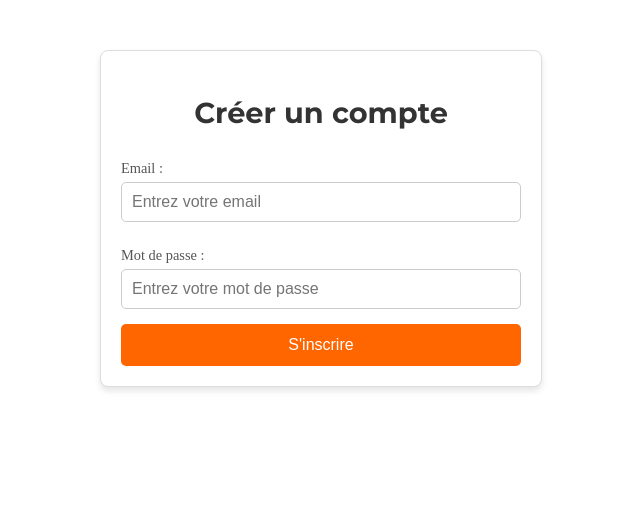
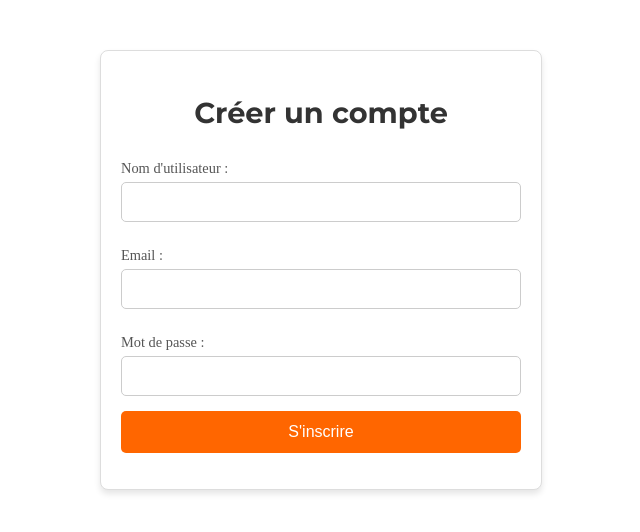
Before and after one commit to valentinefleith/blindtest-ultimate, an Angular app in the folder frontend/: page /register in a window 1280 px wide. Shown: the top 532 px of the page, without its empty margins (319-959 px from the left). Built offline with nearby package versions, Linux system fonts and the light colour scheme.

Commit message:
add registration and connection from the website

```diff
--- a/frontend/src/app/pages/login/login.component.html
+++ b/frontend/src/app/pages/login/login.component.html
@@ -1,17 +1,13 @@
 <div class="container">
   <h2>Connexion</h2>
-  <form>
-    <label for="email">Email :</label>
-    <input type="email" id="email" placeholder="Entrez votre email" required />
+  <form (submit)="login(); $event.preventDefault();">
+    <label for="username">Nom d'utilisateur :</label>
+    <input type="username" id="username" name="username" [(ngModel)]="username" required>
 
     <label for="password">Mot de passe :</label>
-    <input
-      type="password"
-      id="password"
-      placeholder="Entrez votre mot de passe"
-      required
-    />
+    <input type="password" id="password" name="password" [(ngModel)]="password" required>
 
     <button type="submit">Se connecter</button>
   </form>
+  <p>{{ message }}</p>
 </div>
--- a/frontend/src/app/pages/login/login.component.ts
+++ b/frontend/src/app/pages/login/login.component.ts
@@ -1,11 +1,31 @@
 import { Component } from '@angular/core';
+import { FormsModule } from '@angular/forms';
+import { UserService } from '../../services/user.service';
 
 @Component({
   selector: 'app-login',
-  imports: [],
+  standalone: true,
   templateUrl: './login.component.html',
-  styleUrl: './login.component.scss'
+  styleUrls: ['./login.component.scss'],
+  imports: [FormsModule], // 👈 Ajout de FormsModule ici
 })
 export class LoginComponent {
+  username = '';
+  password = '';
+  message = '';
 
+  constructor(private userService: UserService) {}
+
+  login() {
+    this.userService.login(this.username, this.password).subscribe(
+      response => {
+        localStorage.setItem('token', response.access_token);
+        this.message = 'Connexion réussie !';
+      },
+      error => {
+        this.message = 'Email ou mot de passe incorrect.';
+        console.error(error);
+      }
+    );
+  }
 }
--- a/frontend/src/app/pages/register/register.component.html
+++ b/frontend/src/app/pages/register/register.component.html
@@ -1,17 +1,16 @@
 <div class="container">
   <h2>Créer un compte</h2>
-  <form>
+  <form (submit)="register(); $event.preventDefault();">
+    <label for="username">Nom d'utilisateur :</label>
+    <input type="text" id="username" name="username" [(ngModel)]="username" required>
+
     <label for="email">Email :</label>
-    <input type="email" id="email" placeholder="Entrez votre email" required />
+    <input type="email" id="email" name="email" [(ngModel)]="email" required>
 
     <label for="password">Mot de passe :</label>
-    <input
-      type="password"
-      id="password"
-      placeholder="Entrez votre mot de passe"
-      required
-    />
+    <input type="password" id="password" name="password" [(ngModel)]="password" required>
 
     <button type="submit">S'inscrire</button>
   </form>
+  <p>{{ message }}</p>
 </div>
--- a/frontend/src/app/pages/register/register.component.ts
+++ b/frontend/src/app/pages/register/register.component.ts
@@ -1,11 +1,31 @@
 import { Component } from '@angular/core';
+import { FormsModule } from '@angular/forms';
+import { UserService } from '../../services/user.service';
 
 @Component({
   selector: 'app-register',
-  imports: [],
+  standalone: true,
   templateUrl: './register.component.html',
-  styleUrl: './register.component.scss'
+  styleUrls: ['./register.component.scss'],
+  imports: [FormsModule], // 👈 Ajout de FormsModule ici
 })
 export class RegisterComponent {
+  username = '';
+  email = '';
+  password = '';
+  message = '';
 
+  constructor(private userService: UserService) {}
+
+  register() {
+    this.userService.register(this.username, this.email, this.password).subscribe(
+      response => {
+        this.message = 'Inscription réussie ! Vous pouvez vous connecter.';
+      },
+      error => {
+        this.message = 'Erreur lors de l’inscription.';
+        console.error(error);
+      }
+    );
+  }
 }
--- /dev/null
+++ b/frontend/src/app/services/user.service.ts
@@ -0,0 +1,26 @@
+import { Injectable } from '@angular/core';
+import { HttpClient } from '@angular/common/http';
+import { Observable } from 'rxjs';
+
+@Injectable({
+  providedIn: 'root'
+})
+export class UserService {
+  private apiUrl = 'http://localhost:8000/api'; // URL du backend FastAPI
+
+  constructor(private http: HttpClient) {}
+
+  register(username: string, email: string, password: string): Observable<any> {
+    return this.http.post(`${this.apiUrl}/users/register`, { username, email, password });
+  }
+
+login(username: string, password: string): Observable<any> {
+  const body = new URLSearchParams();
+  body.set('username', username);
+  body.set('password', password);
+
+  return this.http.post(`${this.apiUrl}/login`, body.toString(), {
+    headers: { 'Content-Type': 'application/x-www-form-urlencoded' }
+  });
+}
+}
--- a/frontend/src/main.ts
+++ b/frontend/src/main.ts
@@ -2,9 +2,13 @@ import { bootstrapApplication } from '@angular/platform-browser';
 import { AppComponent } from './app/app.component';
 import { provideRouter } from '@angular/router';
 import { routes } from './app/app.routes';
+import { importProvidersFrom } from '@angular/core';
+import { HttpClientModule } from '@angular/common/http';
+import { FormsModule } from '@angular/forms';
 
 bootstrapApplication(AppComponent, {
   providers: [
-    provideRouter(routes), // Gère le système de navigation Angular
+    provideRouter(routes),
+    importProvidersFrom(HttpClientModule, FormsModule), // 👈 Ajout de FormsModule
   ],
 }).catch(err => console.error(err));
```
Also changed, not shown: 2 other files (tests, documents, lock files or other folders).
